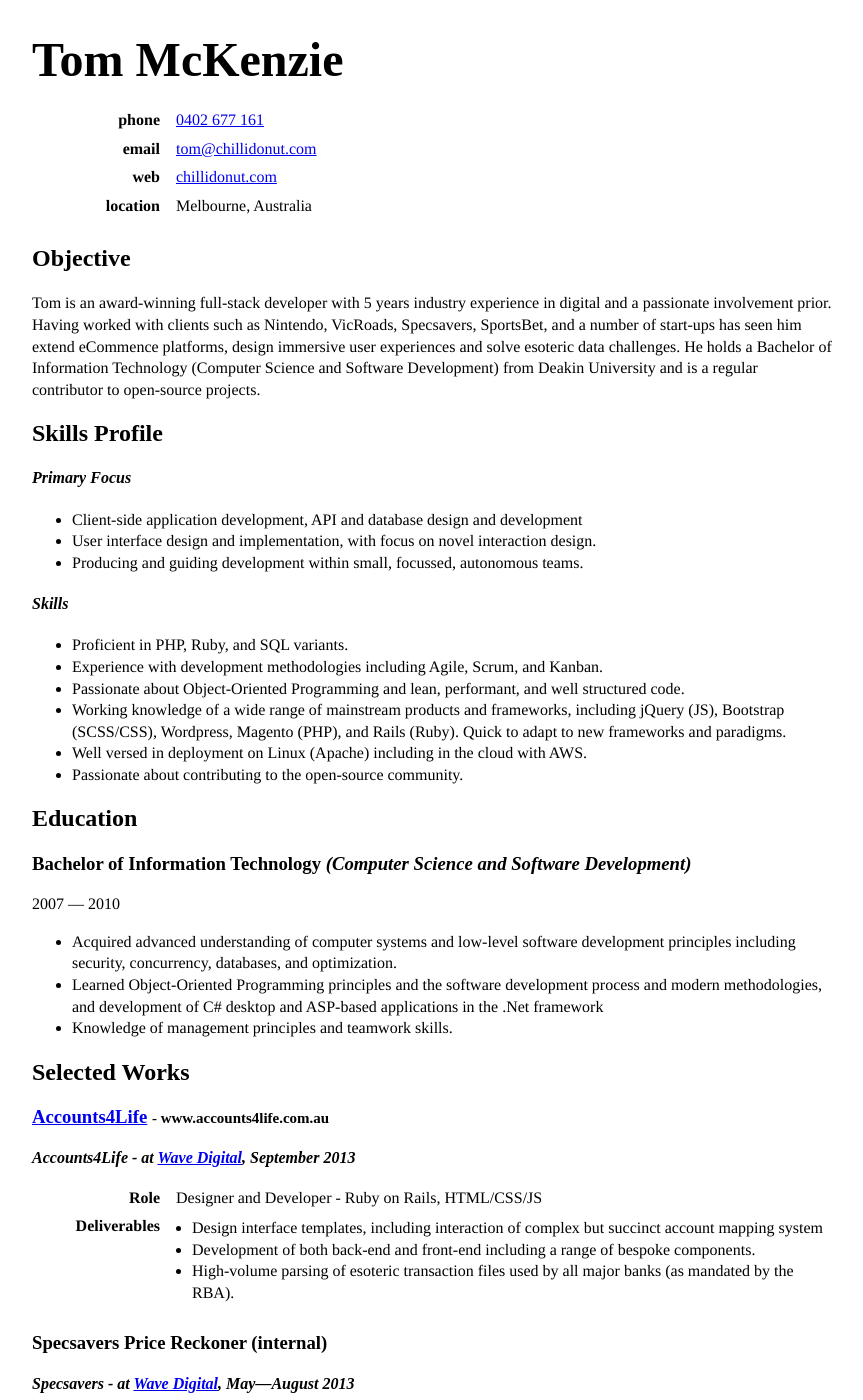
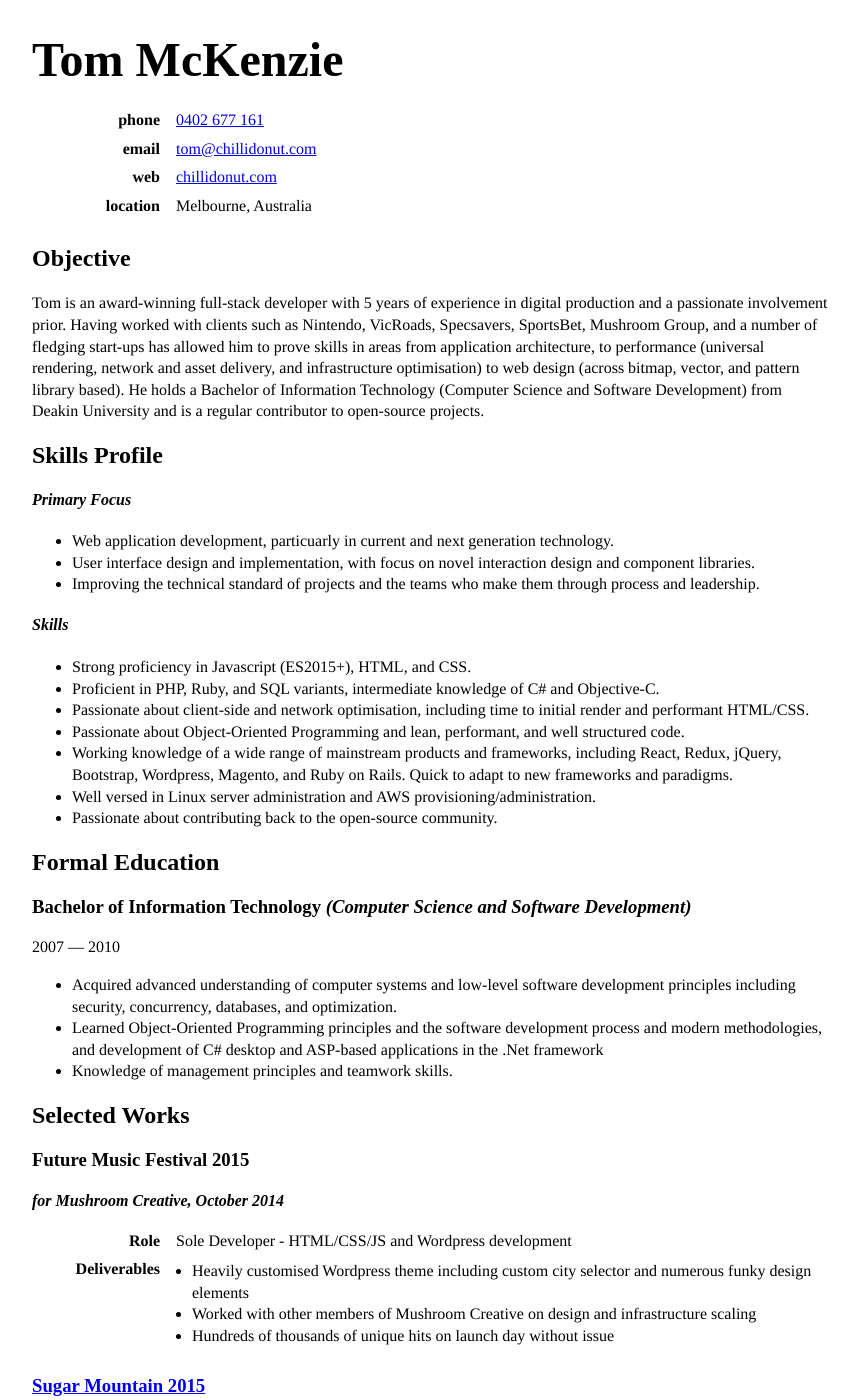
Before and after one commit to grrowl/chillidonut, a Jekyll site: the page resume.html, which Jekyll copies as it is, in a window 1280 px wide and 1400 px high. Shown: the whole window, without its empty margins (208-1071 px from the left). Built offline with Jekyll 4.4.1, drawn with Linux system fonts in a browser that asks for light colours; nearby versions of some CDN libraries; some web fonts are replaced; some of the changed text lies outside the part shown.

Commit message:
Resume update: start 2015

```diff
--- a/resume.html
+++ b/resume.html
@@ -74,34 +74,49 @@
 <section>
   <h2>Objective</h2>
   <p>
-    Tom is an award-winning full-stack developer with 5 years industry experience in digital and a passionate involvement prior. Having worked with clients such as Nintendo, VicRoads, Specsavers, SportsBet, and a number of start-ups has seen him extend eCommence platforms, design immersive user experiences and solve esoteric data challenges. He holds a Bachelor of Information Technology (Computer Science and Software Development) from Deakin University and is a regular contributor to open-source projects.
+    Tom is an award-winning full-stack developer with 5 years of experience in digital production and a passionate involvement prior. Having worked with clients such as Nintendo, VicRoads, Specsavers, SportsBet, Mushroom Group, and a number of fledging start-ups has allowed him to prove skills in areas from application architecture, to performance (universal rendering, network and asset delivery, and infrastructure optimisation) to web design (across bitmap, vector, and pattern library based). He holds a Bachelor of Information Technology (Computer Science and Software Development) from Deakin University and is a regular contributor to open-source projects.
   </p>
+  <!--
+    Projects with accepted contributions (since 1 Feb 2015) include:
+    - grrowl/jekyll-titled-link (okay, this might be obvious)
+    - careerlounge/isomorphic-react-starter-kit (open-sourced while at previous employer)
+    - rackt/react-router
+    - rackt/react-redux
+    - webpack/webpack (including <https://github.com/webpack/webpack/pull/807>)
+    - akiran/react-slick
+    - trevorreeves/superagent-legacyIESupport
+    - odysseyscience/react-router-proxy-loader
+    - AllyG/warm-fuzzies (CampJS good feels site)
+  -->
 </section>
 
 <section>
   <h2>Skills Profile</h2>
   <h4>Primary Focus</h4>
   <ul>
-    <li>Client-side application development, API and database design and development</li>
-    <li title="I love crafting fun and novel user experiences.">
-      User interface design and implementation, with focus on novel interaction design.
+    <li>Web application development, particuarly in current and next generation technology.</li>
+    <li>
+      User interface design and implementation, with focus on novel interaction design and component libraries.
     </li>
-    <li>Producing and guiding development within small, focussed, autonomous teams.</li>
-  </li></ul>
+    <li>
+      Improving the technical standard of projects and the teams who make them through process and leadership.
+    </li>
+  </ul>
 
   <h4>Skills</h4>
   <ul>
-    <li>Proficient in PHP, Ruby, and SQL variants.</li>
-    <li>Experience with development methodologies including Agile, Scrum, and Kanban.</li>
+    <li>Strong proficiency in Javascript (ES2015+), HTML, and CSS.</li>
+    <li>Proficient in PHP, Ruby, and SQL variants, intermediate knowledge of C# and Objective-C.</li>
+    <li>Passionate about client-side and network optimisation, including time to initial render and performant HTML/CSS.</li>
     <li>Passionate about Object-Oriented Programming and lean, performant, and well structured code.</li>
-    <li>Working knowledge of a wide range of mainstream products and frameworks, including jQuery (JS), Bootstrap (SCSS/CSS), Wordpress, Magento (PHP), and Rails (Ruby). Quick to adapt to new frameworks and paradigms.</li>
-    <li>Well versed in deployment on Linux (Apache) including in the cloud with AWS.</li>
-    <li>Passionate about contributing to the open-source community.</li>
+    <li>Working knowledge of a wide range of mainstream products and frameworks, including React, Redux, jQuery, Bootstrap, Wordpress, Magento, and Ruby on Rails. Quick to adapt to new frameworks and paradigms.</li>
+    <li>Well versed in Linux server administration and AWS provisioning/administration.</li>
+    <li>Passionate about contributing back to the open-source community.</li>
   </ul>
 </section>
 
 <section>
-  <h2>Education</h2>
+  <h2>Formal Education</h2>
   <h3>
     Bachelor of Information Technology <em>(Computer Science and Software Development)</em>
   </h3>
@@ -117,6 +132,52 @@
 
 <section>
   <h2>Selected Works</h2>
+
+  <h3>
+    Future Music Festival 2015
+  </h3>
+  <h4>for Mushroom Creative, October 2014</h4>
+  <dl>
+    <dt>Role</dt>
+      <dd>Sole Developer - HTML/CSS/JS and Wordpress development</dd>
+
+    <dt>Deliverables</dt>
+      <dd>
+        <ul>
+          <li>Heavily customised Wordpress theme including custom city selector and numerous funky design elements</li>
+          <li>Worked with other members of Mushroom Creative on design and infrastructure scaling</li>
+          <li>Hundreds of thousands of unique hits on launch day without issue</li>
+        </ul>
+      </dd>
+  </dl>
+
+  <h3>
+    <a href="http://sugarmountainfestival.com/">Sugar Mountain 2015</a>
+  </h3>
+  <h4>for Mushroom Creative, September 2014</h4>
+  <dl>
+    <dt>Role</dt>
+      <dd>Sole Developer - HTML/CSS/JS and Wordpress development</dd>
+  </dl>
+
+  <h3>
+    <a href="https://www.iselect.com.au/">iSelect Style Guide</a>
+  </h3>
+  <h4>iSelect - at <a href="http://www.iconinc.com.au/">icon.inc</a>, September 2014</h4>
+  <dl>
+    <dt>Role</dt>
+      <dd>Developer - HTML/CSS/JS</dd>
+
+    <dt>Deliverables</dt>
+      <dd>
+        <ul>
+          <li>Front-end framework with base styles, component library, full page templates, and bespoke components</li>
+          <li>Ground-up build with each aspect tailored or validated against business and engineering requirements or pain points</li>
+          <li>Assisted in-house developers on maintaining, extending, and integrating the guide</li>
+          <li>Used across all vertical landing pages and sales funnels</li>
+        </ul>
+      </dd>
+  </dl>
 
   <h3>
     <a href="http://www.accounts4life.com.au">Accounts4Life</a>
@@ -202,8 +263,35 @@
   </dl>
 
   <h2>Employment History</h2>
+
+  <h3><a href="https://www.careerlounge.com.au/">CareerLounge</a></h3>
+  <h4>November 2014 &mdash; December 2015</h4>
+  <dl>
+    <dt>Role</dt>
+      <dd>Head Engineer</dd>
+
+    <dt>Technology</dt>
+      <dd>
+        <ul>
+          <li>Universal React, Redux, React Router</li>
+          <li>ES2015, Babel, modular SCSS</li>
+          <li>AWS, Codeship, Github</li>
+        </ul>
+      </dd>
+
+    <dt>Responsibilities</dt>
+      <dd>
+        <ul>
+          <li>Managed timelines and responsibilities of engineering team.</li>
+          <li>Designed system architecture across client-facing application, API, and infrastructure.</li>
+          <li>Systems administration on Amazon Web Services (Beanstalk, EC2, CloudFront, S3, Route 53).</li>
+          <li>Developer experience across development environments, continuous integration, documentation, and engineering support.</li>
+        </ul>
+      </dd>
+  </dl>
+
   <h3><a href="http://www.iconinc.com.au/">icon.inc</a></h3>
-  <h4>October 2013 &mdash; present</h4>
+  <h4>October 2013 &mdash; October 2014</h4>
   <dl>
     <dt>Role</dt>
       <dd>Senior Developer</dd>
```
Lines whose indentation alone changed are shown as unchanged.
